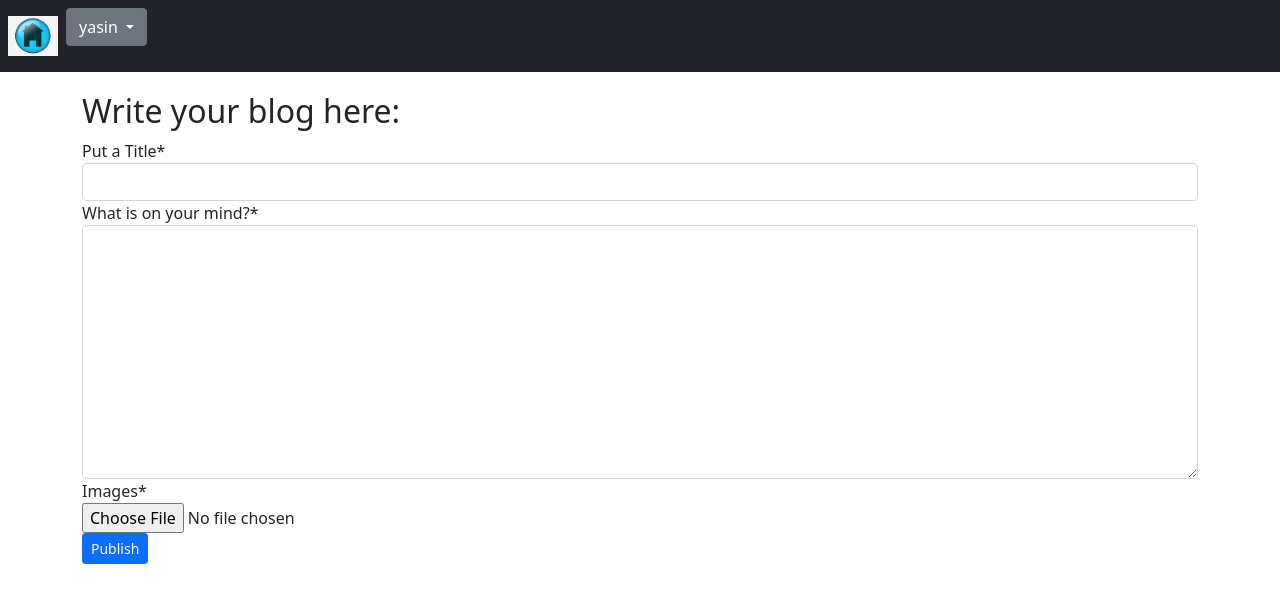
After one commit to yasin0205/Blog_Project, a Django app: page /blog/write/ in a window 1280 px wide. The commit adds this page. Shown: the top 603 px of the page. Run offline with Django 3.2, Linux system fonts and the light colour scheme; a user stored in the database is signed in; some libraries are stand-ins or nearby versions.

Commit message:
Blog App modified and created Class View

```diff
--- a/App_Blog/models.py
+++ b/App_Blog/models.py
@@ -24,3 +24,6 @@ class Comment(models.Model):
 class Likes(models.Model):
     blog = models.ForeignKey(Blog, on_delete=models.CASCADE, related_name='liked_blog')
     user = models.ForeignKey(User, on_delete=models.CASCADE, related_name='liker_user')
+
+    def __str__(self):
+        return self.user + "Likes" + self.blog
--- a/App_Blog/urls.py
+++ b/App_Blog/urls.py
@@ -4,4 +4,5 @@ app_name = 'App_Blog'
 
 urlpatterns = [
     path('', views.blog_list, name= 'blog_list'),
+    path('write/', views.CreateBlog.as_view(), name='create_blog'),
 ]
--- a/App_Blog/views.py
+++ b/App_Blog/views.py
@@ -1,6 +1,25 @@
-from django.shortcuts import render
+from django.shortcuts import render, HttpResponseRedirect
+from django.urls import reverse,reverse_lazy
 
-# Create your views here.
+from django.contrib.auth.decorators import login_required
+from django.contrib.auth.mixins import LoginRequiredMixin
+
+from django.views.generic import View,TemplateView,CreateView,UpdateView,DeleteView,ListView,DetailView
+from App_Blog.models import Blog, Comment, Likes
+
+import uuid # unique id
 
 def blog_list(request):
     return render(request, 'App_Blog/blog_list.html', context={})
+
+class CreateBlog(LoginRequiredMixin, CreateView):
+    model = Blog
+    template_name = 'App_Blog/create_blog.html'
+    fields = ('blog_title', 'blog_content', 'blog_image', )
+    def form_valid(self, form):
+        blog_obj = form.save(commit=False)
+        blog_obj.author = self.request.user
+        title = blog_obj.blog_title
+        blog_obj.slug = title.replace(" ", "-") + "-" +  str(uuid.uuid4()) # slug is a unique field and title can be same
+        blog_obj.save()
+        return HttpResponseRedirect(reverse('index'))
--- a/App_Login/models.py
+++ b/App_Login/models.py
@@ -1,5 +1,6 @@
 from django.db import models
 from django.contrib.auth.models import User
+
 
 class UserProfile(models.Model):
     user = models.OneToOneField(User, on_delete=models.CASCADE, related_name='user_profile')
--- a/App_Login/views.py
+++ b/App_Login/views.py
@@ -1,4 +1,6 @@
 from django.shortcuts import render
+
+from django.contrib.auth.models import User
 
 from django.contrib.auth.forms import UserCreationForm,AuthenticationForm, PasswordChangeForm
 from App_Login.forms import SignUpForm, UserProfileChange, ProfilePic
@@ -81,7 +83,7 @@ def add_pro_pic(request):
 def change_pro_pic(request):
     form = ProfilePic(instance=request.user.user_profile)
     if request.method == 'POST':
-        form = ProfilePic(request.POST,request.FILES, instance=user.user_profile)
+        form = ProfilePic(request.POST,request.FILES, instance=request.user.user_profile)
         if form.is_valid():
             form.save()
             return HttpResponseRedirect(reverse('App_Login:profile'))
--- a/requirements.txt
+++ b/requirements.txt
@@ -1,4 +1,3 @@
-
 pip install django==3.0
 pip install pillow
 pip install django-crispy-forms
--- /dev/null
+++ b/templates/App_Blog/create_blog.html
@@ -0,0 +1,13 @@
+{% extends 'base.html' %}
+{% load crispy_forms_tags %}
+{% block title_block %} Create Blog {% endblock %}
+{% block body_block %}
+
+<h2>Write your blog here: </h2>
+<form method="POST">
+    {{ form|crispy }}
+    {% csrf_token %}
+<button type="submit" class="btn btn-primary btn-sm">Publish</button>
+</form>
+
+{% endblock %}
--- a/templates/App_Login/profile.html
+++ b/templates/App_Login/profile.html
@@ -4,11 +4,11 @@
 
 <h2>Your Profile</h2>
 {% if user.user_profile %}
-    <img src="media/{{ user.user_profile.profile_pic }}" class="rounded-circle" width="100px">
+    <img src="/media/{{ user.user_profile.profile_pic }}" class="rounded-circle" width="100px">
     <br>
     <a href="{% url 'App_Login:change_pro_pic' %}" class="btn btn-info btn-sm">Change Profile Picture</a>
 {% else %}
-    <img src="media/profile_pics/avatar-male.jpg" class="rounded-circle" width="100px">
+    <img src="/media/profile_pics/avatar-male.jpg" class="rounded-circle" width="100px">
     <br>
     <a href="{% url 'App_Login:add_pro_pic' %}" class="btn btn-info btn-sm">Change Profile Picture</a>
 {% endif %}
--- a/templates/base.html
+++ b/templates/base.html
@@ -8,18 +8,23 @@
   </head>
 
 <body>
-  <nav class="navbar navbar-expand-lg navbar-light bg-light">
-    <ul class="navbar-nav mr-auto">
+  <nav class="navbar navbar-expand-sm bg-dark navbar-dark ">
+    <ul class="navbar-nav">
       <li class="nav-item active">
-        <a class="nav-link" href="{% url 'index' %}">Home</a>
+        <a class="nav-link" href="{% url 'index' %}"><img src="/media/logo.png" width="50px"></a>
       </li>
       {% if user.is_authenticated %}
-      <li class="nav-item">
-        <a class="nav-link" href="{% url 'App_Login:logout' %}">Logout</a>
-      </li>
-      <li class="nav-item">
-        <a class="nav-link" href="{% url 'App_Login:profile' %}">Your Profile</a>
-      </li>
+      <div class="dropdown">
+        <button class="btn btn-secondary dropdown-toggle" type="button" id="dropdownMenuButton" data-toggle="dropdown" aria-haspopup="true" aria-expanded="false">
+          {{user.username}}
+        </button>
+          <div class="dropdown-menu" aria-labelledby="dropdownMenuButton">
+            <a class="dropdown-item" href="{% url 'App_Login:profile' %}">Your Profile</a>
+            <a class="dropdown-item" href="{% url 'App_Blog:create_blog' %}">Create Blog</a>
+            <br>
+            <a class="dropdown-item" href="{% url 'App_Login:logout' %}">Logout</a>
+          </div>
+      </div>
       {% else %}
       <li class="nav-item">
         <a class="nav-link" href="{% url 'App_Login:signup' %}">Signup</a>
@@ -31,11 +36,14 @@
     </ul>
   </nav>
 <div class="container" style="padding-top:20px">
+  {% block body_block %}
 
-  {% block body_block %}
+
   {% endblock %}
-
 </div>
+<script src="https://code.jquery.com/jquery-3.5.1.slim.min.js" integrity="sha384-DfXdz2htPH0lsSSs5nCTpuj/zy4C+OGpamoFVy38MVBnE+IbbVYUew+OrCXaRkfj" crossorigin="anonymous"></script>
+<script src="https://cdn.jsdelivr.net/npm/popper.js@1.16.0/dist/umd/popper.min.js" integrity="sha384-Q6E9RHvbIyZFJoft+2mJbHaEWldlvI9IOYy5n3zV9zzTtmI3UksdQRVvoxMfooAo" crossorigin="anonymous"></script>
+<script src="https://stackpath.bootstrapcdn.com/bootstrap/4.5.0/js/bootstrap.min.js" integrity="sha384-OgVRvuATP1z7JjHLkuOU7Xw704+h835Lr+6QL9UvYjZE3Ipu6Tp75j7Bh/kR0JKI" crossorigin="anonymous"></script>
 <script src="https://cdn.jsdelivr.net/npm/bootstrap@5.1.3/dist/js/bootstrap.bundle.min.js" integrity="sha384-ka7Sk0Gln4gmtz2MlQnikT1wXgYsOg+OMhuP+IlRH9sENBO0LRn5q+8nbTov4+1p" crossorigin="anonymous"></script>
 </body>
 </html>
```
Also changed, not shown: templates/App_Blog/blog_details.html (added, +7 -0 lines), templates/App_Blog/edit_blog.html (added, +7 -0 lines), templates/App_Blog/my_blog.html (added, +7 -0 lines), db.sqlite3, media/logo.png (added), media/profile_pics/IMG_0226_63.JPG (added), media/profile_pics/Screenshot_from_2022-03-14_22-13-11.png (deleted).
